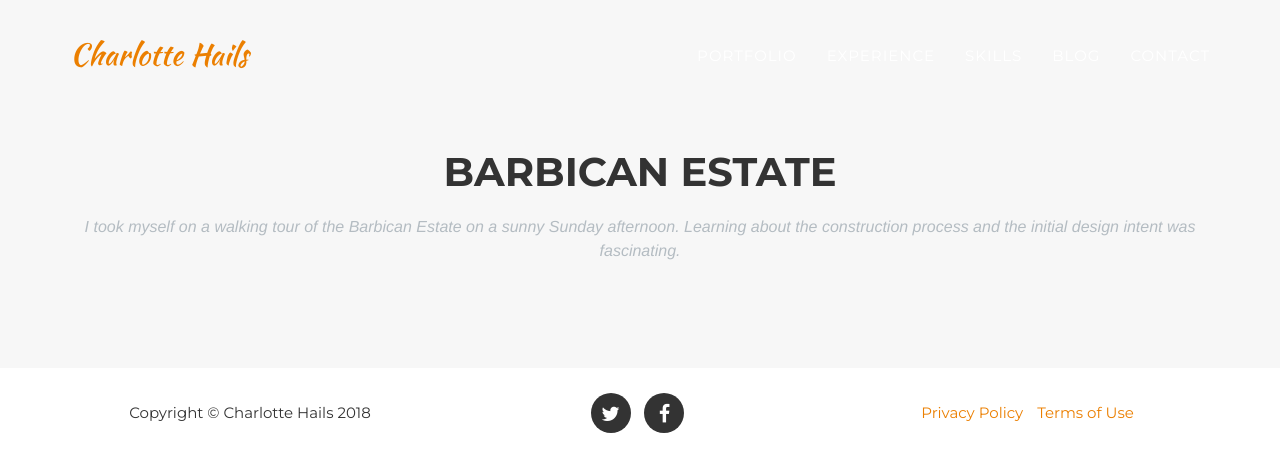
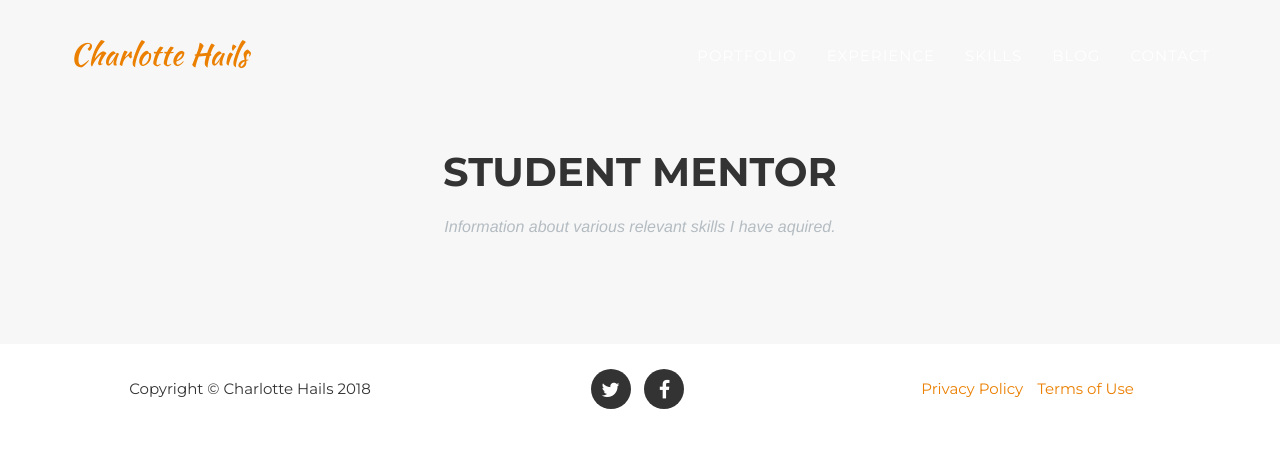
Before and after one commit to lottie189/TheBarnetCollection.org, a Jekyll site: the page built from _workshops/steve-harrison.markdown, in a window 1280 px wide. Shown: the top 472 px of the page. Built offline with Jekyll 4.4.1, drawn with Linux system fonts in a browser that asks for light colours; some web fonts are replaced.

Commit message:
Update steve-harrison.markdown

```diff
--- a/_workshops/steve-harrison.markdown
+++ b/_workshops/steve-harrison.markdown
@@ -1,11 +1,11 @@
 ---
-title: Barbican Estate
+title: Student Mentor
 date: 2018-09-09 00:00:00 Z
 image:
-  url: escape.png
-  thumb: roundicons-thumbnail.png
+  url: person_placement.png
+  thumb: person_placement.png
   alt: Image description
 layout: workshops
 modal-id: 1
-description: I took myself on a walking tour of the Barbican Estate on a sunny Sunday afternoon. Learning about the construction process and the initial design intent was fascinating.
+description: Information about various relevant skills I have aquired.
 ---
```
